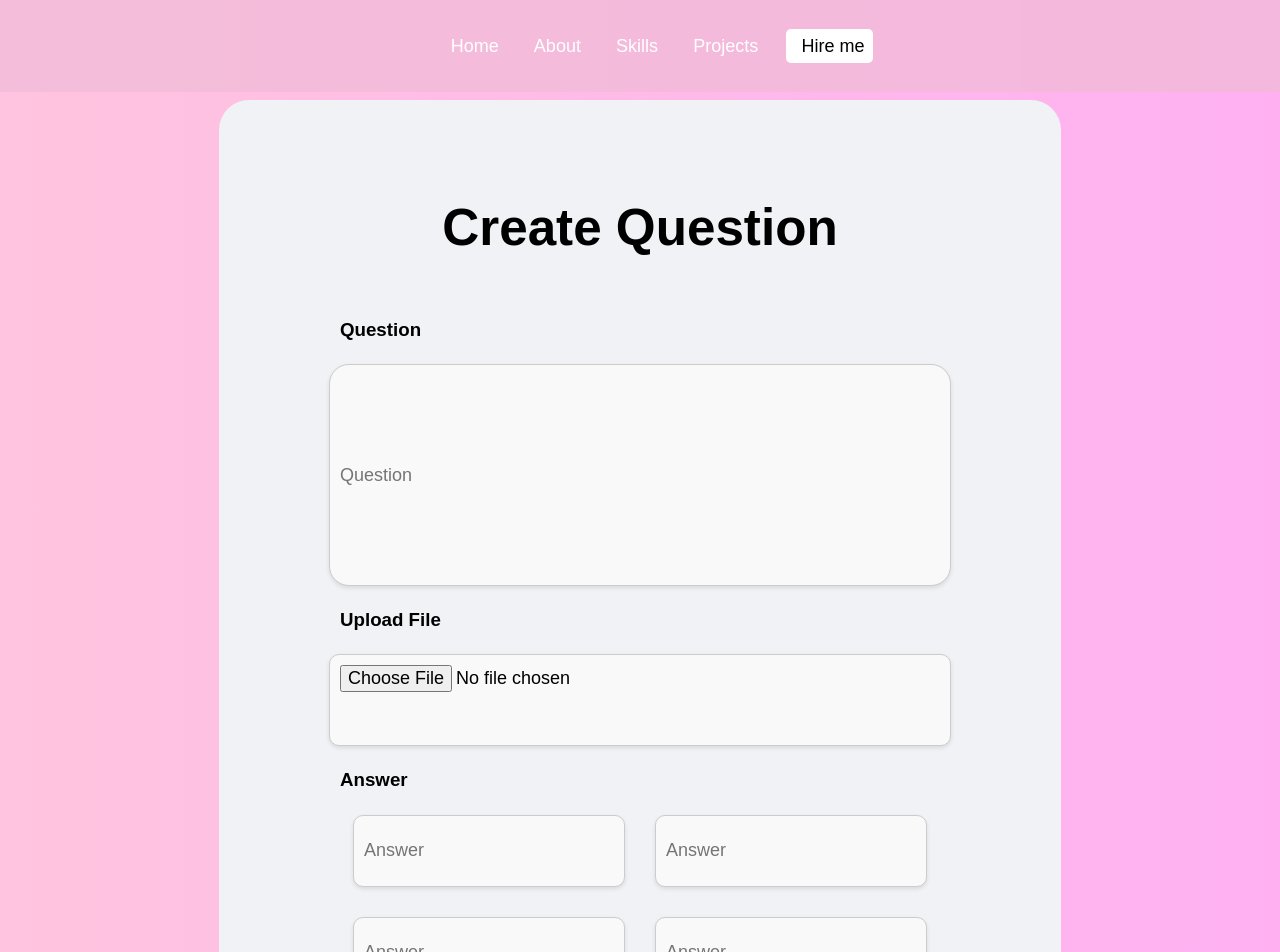
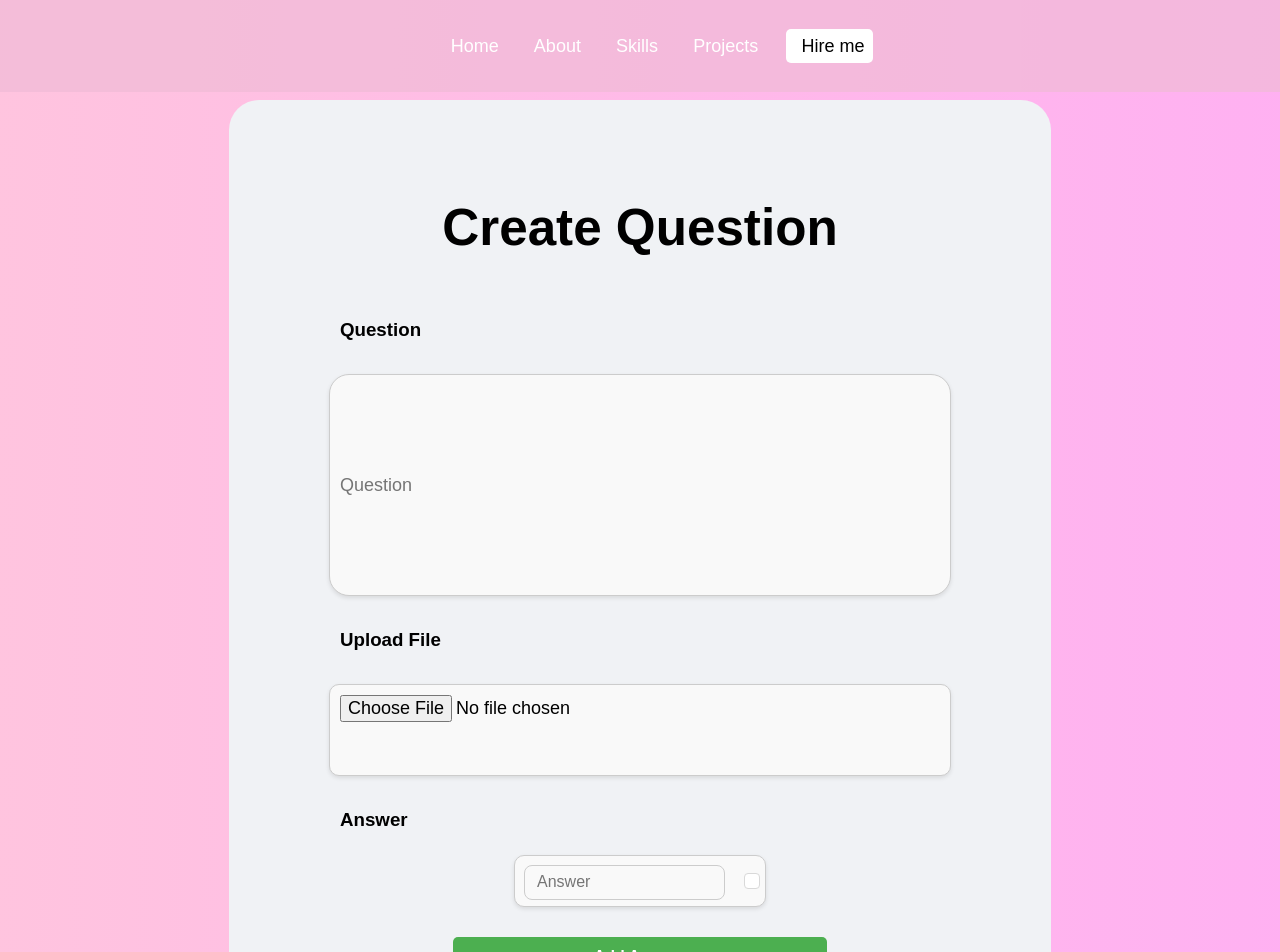
Before and after one commit to hiphucneh/FHoot_SWP391_FE, a React (Vite) app: page /createQ in a window 1280 px wide. Shown: the top 952 px of the page. Built offline with nearby package versions, Linux system fonts and the light colour scheme.

Commit message:
Update CreateQuestionScreen.jsx: Add styles and handle Add Answer functionality

```diff
--- a/src/screens/CreateQuestionScreen.jsx
+++ b/src/screens/CreateQuestionScreen.jsx
@@ -1,12 +1,18 @@
-import React, { useState } from "react";
+import React, { state, useState } from "react";
 import { Input, Checkbox, Button } from "antd";
 
 const CreateQuestion = () => {
+    const [answers, setAnswers] = useState([{ content: "", isAnswer: false }]);
+    const handleAddAnswer = () => {
+        console.log("Add Answer clicked");
+
+
+    }
     const textInput = {
         textAlign: "left",
         fontSize: "18px",
         width: "600px",
-        margin: "10px",
+
         padding: "10px",
         borderRadius: "10px",
         border: "1px solid #ccc",
@@ -14,12 +20,26 @@ const CreateQuestion = () => {
         boxShadow: "0 2px 4px rgba(0, 0, 0, 0.1)",
         color: "black",
     };
-    const answers = {
-        ...textInput,
+    const textBoxStyle = {
+        width: "100%",  // full width của div cha
+        height: "50%",
+    }
+    const answersStyle = {
+        display: "flex",
+        textAlign: "left",
+        fontSize: "18px",
+
+        margin: "10px",
+
+        borderRadius: "10px",
+        border: "1px solid #ccc",
+        backgroundColor: "#f9f9f9",
+        boxShadow: "0 2px 4px rgba(0, 0, 0, 0.1)",
+        color: "black",
         height: "50px",
         width: "calc(45% - 20px)"
     }
-    const header = {
+    const headerStyle = {
         textAlign: "left", color: "black", width: "600px", margin: "10px",
 
 
@@ -29,21 +49,41 @@ const CreateQuestion = () => {
         < div style={{ margin: "100px", padding: "50px", borderRadius: "30px", backgroundColor: "#f0f2f5" }}>
             <form style={{ display: "flex", flexDirection: "column", alignItems: "center", padding: "50px" }}>
                 <h1 style={{ color: "black", marginBottom: "50px" }}>Create Question</h1>
-                <h3 style={header}>Question </h3>
+                <h3 style={headerStyle}>Question </h3>
                 <input type="text" placeholder="Question" required style={{ ...textInput, height: "200px", borderRadius: "20px" }} />
-                <h3 style={header}>Upload File </h3>
+                <h3 style={headerStyle}>Upload File </h3>
                 <input
                     type="file"
                     style={{ ...textInput, height: "70px" }}
                 />
-                <h3 style={header}>Answer </h3>
+                <h3 style={headerStyle}>Answer </h3>
                 <div style={{ display: "flex", flexWrap: "wrap", gap: "10px", justifyContent: "center", width: "600px" }}>
-                    <input type="text" placeholder="Answer" required style={{ ...answers }} />
-                    <input type="text" placeholder="Answer" required style={{ ...answers }} />
-                    <input type="text" placeholder="Answer" required style={{ ...answers }} />
-                    <input type="text" placeholder="Answer" required style={{ ...answers }} />
-                </div >
-            </form>        </div >
+                    <div style={{ ...answersStyle }}>
+
+                        <input
+                            type="text"
+                            placeholder={`Answer`}
+                            required
+                            style={{
+                                width: "70%",
+                                height: "18%",
+                                margin: "9px",
+                                borderRadius: "8px",
+                                border: "1px solid #ccc",
+                                color: "black",
+                                backgroundColor: "#f9f9f9",
+                                fontSize: "16px",
+                            }}
+                        />
+                        <Checkbox style={{ marginLeft: "10px" }}></Checkbox>
+
+
+                    </div>
+
+
+                </div>
+                <button type="button" onClick={handleAddAnswer} style={{ marginTop: "20px", padding: "10px 20px", borderRadius: "5px", backgroundColor: "#4CAF50", color: "white", border: "none", cursor: "pointer" }}>Add Answer</button>
+            </form >        </div >
 
     );
     ;
```
